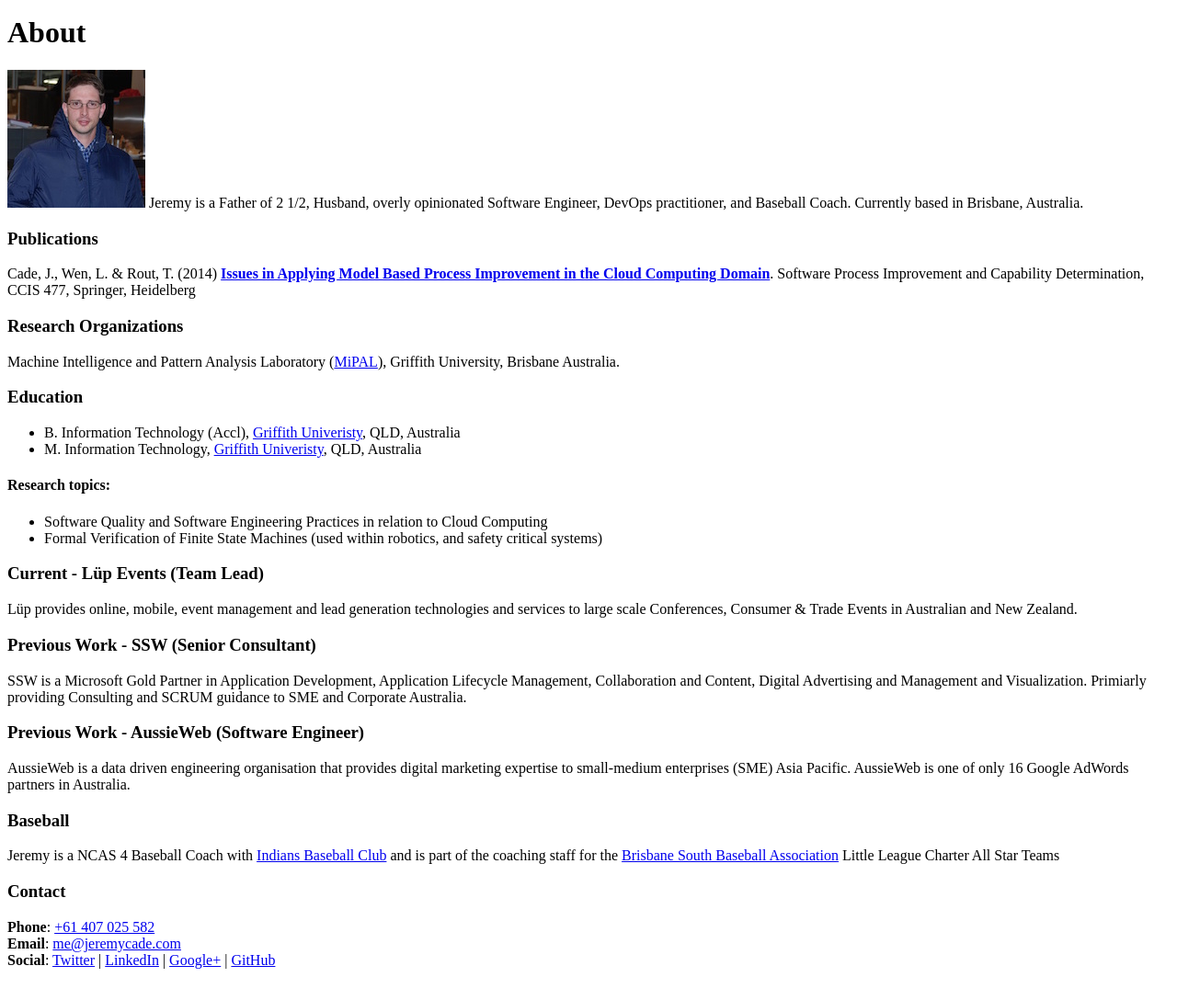
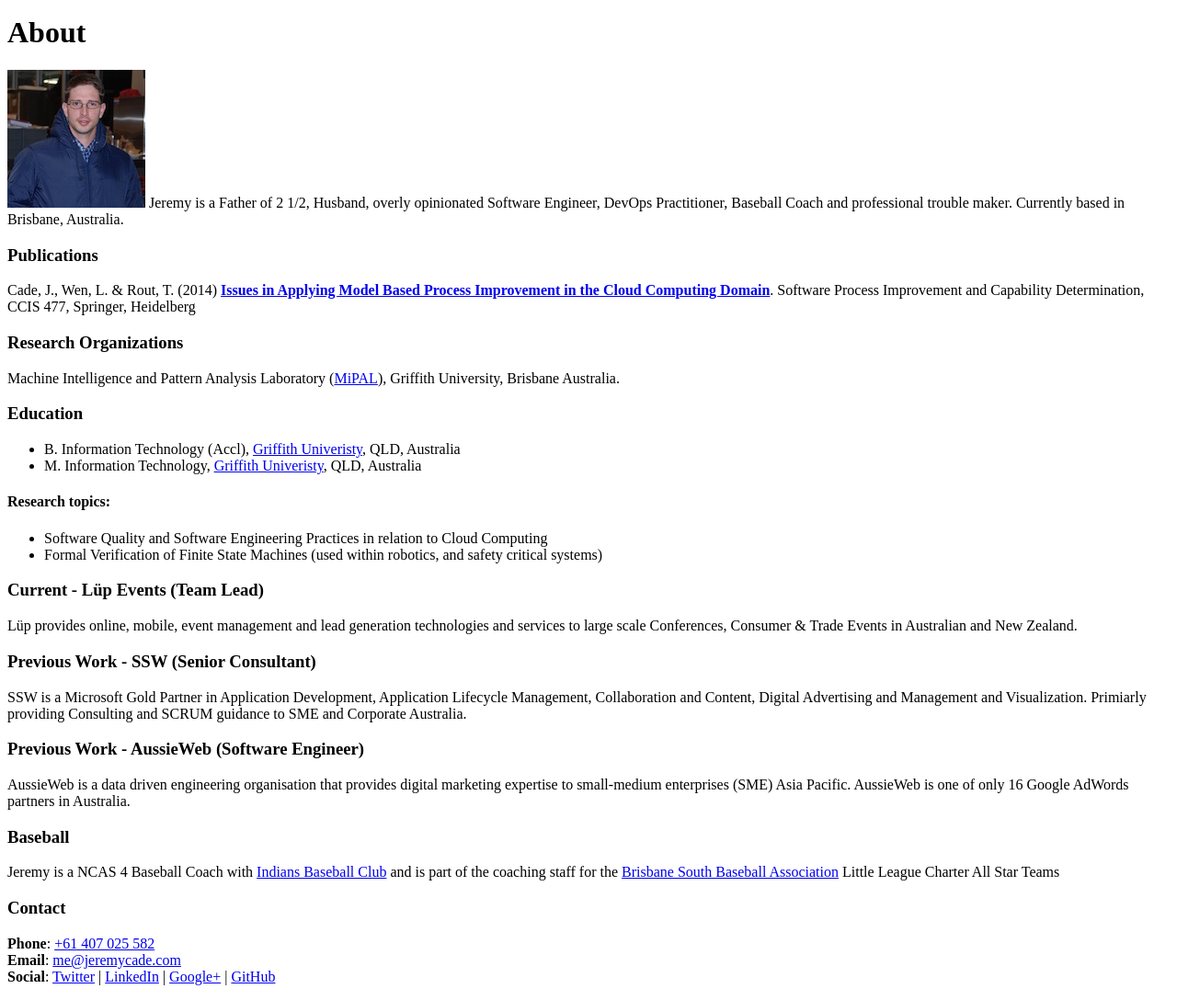
Before and after one commit to JeremyCade/jeremycade.github.io, a Jekyll site: the page built from about.md, in a window 1280 px wide, cut to the strip 112-1200 px from the top of the page. Shown: the whole strip at 92% size. Built offline with Jekyll 4.4.1, drawn with Linux system fonts in a browser that asks for light colours.

Commit message:
Professional trouble maker

```diff
--- a/about.md
+++ b/about.md
@@ -4,7 +4,7 @@ title: About
 ---
 
 <img src="../images/JeremyCa.jpg" title="Jeremy Cade" class="right">
-Jeremy is a Father of 2 1/2, Husband, overly opinionated Software Engineer, DevOps practitioner, and Baseball Coach.
+Jeremy is a Father of 2 1/2, Husband, overly opinionated Software Engineer, DevOps Practitioner, Baseball Coach and professional trouble maker.
 Currently based in Brisbane, Australia.
 
 ### Publications
```
